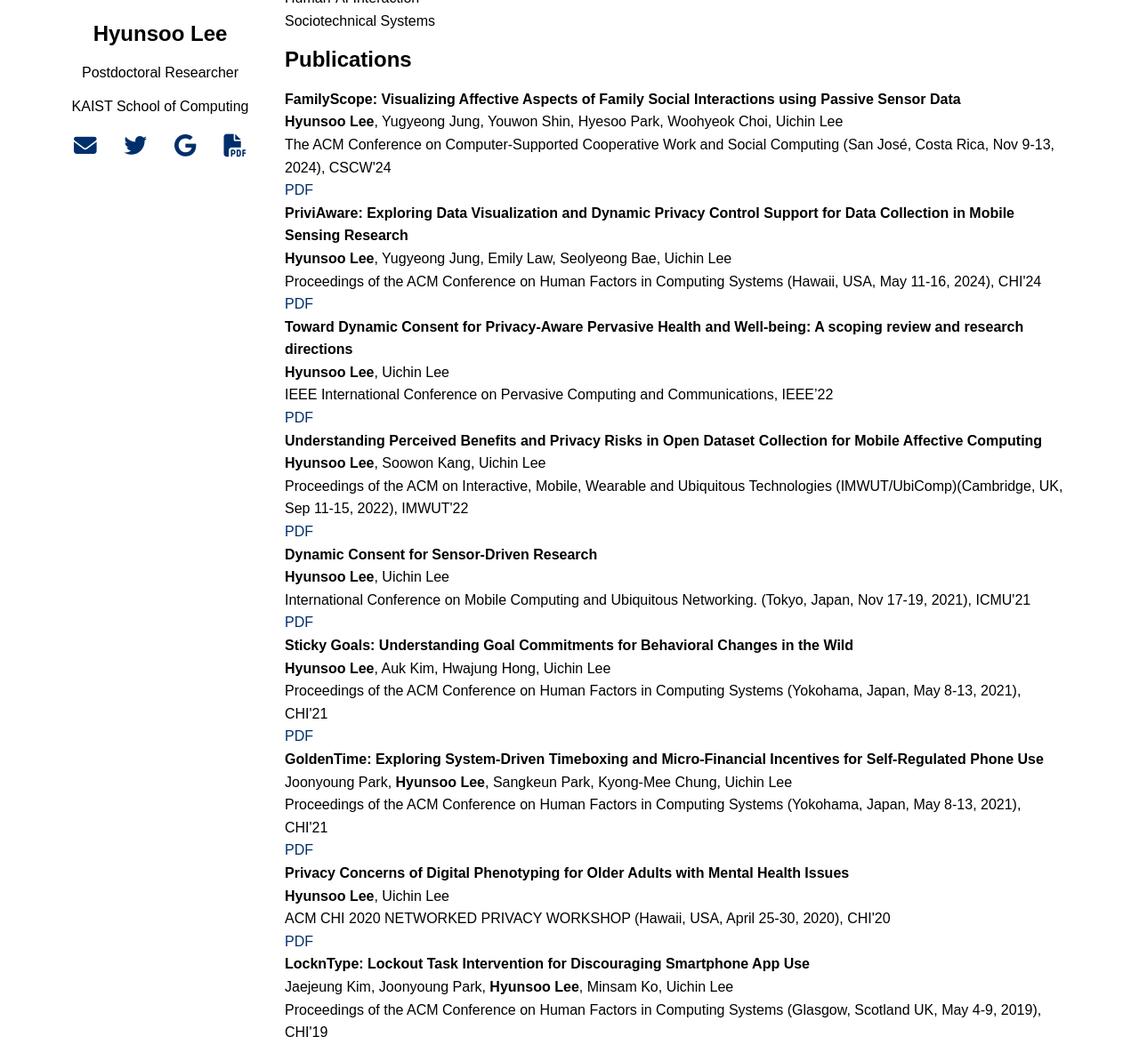
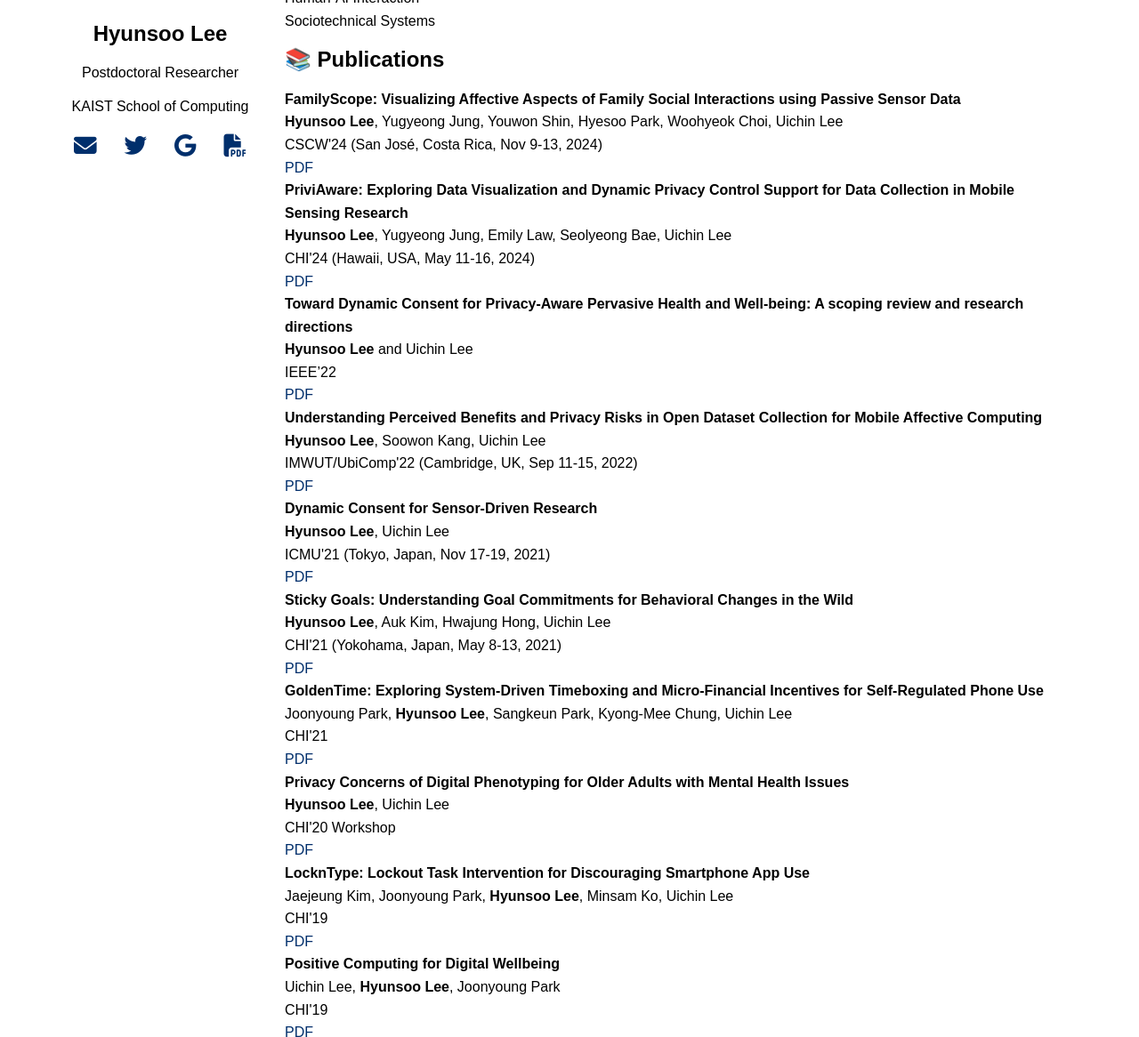
Before and after one commit to hslee90/hslee90.github.io, a Jekyll site: the page built from index.md, in a window 1280 px wide and 1400 px high, cut to the strip 234-1400 px from the top of the window. Shown: the whole strip at 89% size. Built offline with Jekyll 4.4.1, drawn with Linux system fonts in a browser that asks for light colours; nearby versions of some CDN libraries; some of the changed text lies outside the part shown.

Commit message:
Update index.md

```diff
--- a/index.md
+++ b/index.md
@@ -2,6 +2,7 @@
 layout: default
 title: "Hyunsoo Lee"
 ---
+
 <div class="page-wrapper">
 
   <!-- 왼쪽: 사진 + 아이콘 -->
@@ -21,16 +22,11 @@ title: "Hyunsoo Lee"
       <a href="https://scholar.google.com/citations?user=ctglUjoAAAAJ&hl=en"><i class="fa-brands fa-google"></i></a>
       <a href="{{ site.baseurl }}/assets/cv/Hyunsoo_Lee_CV.pdf"><i class="fa-solid fa-file-pdf"></i></a>
     </div>
-
-    <!-- 로고 제거 -->
-    <!-- <div class="logo">
-      <img src="{{ site.baseurl }}/assets/images/logo.png" alt="Logo">
-    </div> -->
   </div>
 
   <!-- 오른쪽: 텍스트 내용 -->
   <div class="main-content">
-        <p>I'm a postdoctoral researcher specializing in <strong>Human-Computer Interaction (HCI)</strong>, <strong>Usable Privacy & Security</strong>, and <strong>Sociotechnical Systems</strong>.</p>
+    <p>I'm a postdoctoral researcher specializing in <strong>Human-Computer Interaction (HCI)</strong>, <strong>Usable Privacy & Security</strong>, and <strong>Sociotechnical Systems</strong>.</p>
 
     <h2 id="research-interests">Research Interests</h2>
     <ul>
@@ -39,75 +35,88 @@ title: "Hyunsoo Lee"
       <li>Sociotechnical Systems</li>
     </ul>
 
-    <h2>Publications</h2>
-    <ul>
-   <li>
+    <h2>📚 Publications</h2>
+    <div id="publications">
+
+      <div class="pub-item">
         <strong>FamilyScope: Visualizing Affective Aspects of Family Social Interactions using Passive Sensor Data</strong><br>
         <span><strong>Hyunsoo Lee</strong>, Yugyeong Jung, Youwon Shin, Hyesoo Park, Woohyeok Choi, Uichin Lee</span><br>
-        <span>The ACM Conference on Computer-Supported Cooperative Work and Social Computing (San José, Costa Rica, Nov 9-13, 2024), CSCW'24</span><br>
+        <span>CSCW'24 (San José, Costa Rica, Nov 9-13, 2024)</span><br>
         <a href="link_to_pdf_1.pdf" target="_blank">PDF</a>
-      </li>
-      <li>
+      </div>
+
+      <div class="pub-item">
         <strong>PriviAware: Exploring Data Visualization and Dynamic Privacy Control Support for Data Collection in Mobile Sensing Research</strong><br>
         <span><strong>Hyunsoo Lee</strong>, Yugyeong Jung, Emily Law, Seolyeong Bae, Uichin Lee</span><br>
-        <span>Proceedings of the ACM Conference on Human Factors in Computing Systems (Hawaii, USA, May 11-16, 2024), CHI'24</span><br>
+        <span>CHI'24 (Hawaii, USA, May 11-16, 2024)</span><br>
         <a href="link_to_pdf_2.pdf" target="_blank">PDF</a>
-      </li>
-      <li>
+      </div>
+
+      <div class="pub-item">
         <strong>Toward Dynamic Consent for Privacy-Aware Pervasive Health and Well-being: A scoping review and research directions</strong><br>
-        <span><strong>Hyunsoo Lee</strong>, Uichin Lee</span><br>
-        <span>IEEE International Conference on Pervasive Computing and Communications, IEEE’22</span><br>
+        <span><strong>Hyunsoo Lee</strong> and Uichin Lee</span><br>
+        <span>IEEE’22</span><br>
         <a href="link_to_pdf_3.pdf" target="_blank">PDF</a>
-      </li>
-      <li>
+      </div>
+
+      <div class="pub-item">
         <strong>Understanding Perceived Benefits and Privacy Risks in Open Dataset Collection for Mobile Affective Computing</strong><br>
         <span><strong>Hyunsoo Lee</strong>, Soowon Kang, Uichin Lee</span><br>
-        <span>Proceedings of the ACM on Interactive, Mobile, Wearable and Ubiquitous Technologies (IMWUT/UbiComp)(Cambridge, UK, Sep 11-15, 2022), IMWUT'22</span><br>
+        <span>IMWUT/UbiComp'22 (Cambridge, UK, Sep 11-15, 2022)</span><br>
         <a href="link_to_pdf_3.pdf" target="_blank">PDF</a>
-      </li>
-      <li>
+      </div>
+
+      <div class="pub-item">
         <strong>Dynamic Consent for Sensor-Driven Research</strong><br>
         <span><strong>Hyunsoo Lee</strong>, Uichin Lee</span><br>
-        <span>International Conference on Mobile Computing and Ubiquitous Networking. (Tokyo, Japan,  Nov 17-19, 2021), ICMU'21</span><br>
+        <span>ICMU'21 (Tokyo, Japan, Nov 17-19, 2021)</span><br>
         <a href="link_to_pdf_3.pdf" target="_blank">PDF</a>
-      </li>
-      <li>
+      </div>
+
+      <div class="pub-item">
         <strong>Sticky Goals: Understanding Goal Commitments for Behavioral Changes in the Wild</strong><br>
         <span><strong>Hyunsoo Lee</strong>, Auk Kim, Hwajung Hong, Uichin Lee</span><br>
-        <span>Proceedings of the ACM Conference on Human Factors in Computing Systems (Yokohama, Japan, May 8-13, 2021), CHI'21</span><br>
+        <span>CHI'21 (Yokohama, Japan, May 8-13, 2021)</span><br>
         <a href="link_to_pdf_3.pdf" target="_blank">PDF</a>
-      </li>
-      <li>
+      </div>
+
+      <div class="pub-item">
         <strong>GoldenTime: Exploring System-Driven Timeboxing and Micro-Financial Incentives for Self-Regulated Phone Use</strong><br>
         <span>Joonyoung Park, <strong>Hyunsoo Lee</strong>, Sangkeun Park, Kyong-Mee Chung, Uichin Lee</span><br>
-        <span>Proceedings of the ACM Conference on Human Factors in Computing Systems (Yokohama, Japan, May 8-13, 2021), CHI'21</span><br>
+        <span>CHI'21</span><br>
         <a href="link_to_pdf_3.pdf" target="_blank">PDF</a>
-      </li>
-      <li>
+      </div>
+
+      <div class="pub-item">
         <strong>Privacy Concerns of Digital Phenotyping for Older Adults with Mental Health Issues</strong><br>
         <span><strong>Hyunsoo Lee</strong>, Uichin Lee</span><br>
-        <span>ACM CHI 2020 NETWORKED PRIVACY WORKSHOP (Hawaii, USA, April 25-30, 2020), CHI'20</span><br>
+        <span>CHI'20 Workshop</span><br>
         <a href="link_to_pdf_3.pdf" target="_blank">PDF</a>
-      </li>
-      <li>
+      </div>
+
+      <div class="pub-item">
         <strong>LocknType: Lockout Task Intervention for Discouraging Smartphone App Use</strong><br>
         <span>Jaejeung Kim, Joonyoung Park, <strong>Hyunsoo Lee</strong>, Minsam Ko, Uichin Lee</span><br>
-        <span>Proceedings of the ACM Conference on Human Factors in Computing Systems (Glasgow, Scotland UK, May 4-9, 2019), CHI'19</span><br>
+        <span>CHI'19</span><br>
         <a href="link_to_pdf_3.pdf" target="_blank">PDF</a>
-      </li>
-      <li>
+      </div>
+
+      <div class="pub-item">
         <strong>Positive Computing for Digital Wellbeing</strong><br>
         <span>Uichin Lee, <strong>Hyunsoo Lee</strong>, Joonyoung Park</span><br>
-        <span>Designing for Digital Wellbeing: A Research & Practice Agenda (Glasgow, Scotland UK, May 4-9, 2019), CHI'19</span><br>
+        <span>CHI'19</span><br>
         <a href="link_to_pdf_3.pdf" target="_blank">PDF</a>
-      </li>
-      <li>
+      </div>
+
+      <div class="pub-item">
         <strong>Commitment devices in online behavior change support systems</strong><br>
         <span><strong>Hyunsoo Lee</strong>, Hwajung Hong, Uichin Lee</span><br>
-        <span>AsianHCI’19: Proceedings of Asian CHI Symposium 2019: Emerging HCI Research Collection (Glasgow, Scotland UK, May 4-9, 2019), CHI'19</span><br>
+        <span>AsianHCI'19</span><br>
         <a href="link_to_pdf_3.pdf" target="_blank">PDF</a>
-      </li>
-</ul>
-  </div>
+      </div>
 
-</div>
+    </div> <!-- /#publications -->
+
+  </div> <!-- /.main-content -->
+
+</div> <!-- /.page-wrapper -->
```
